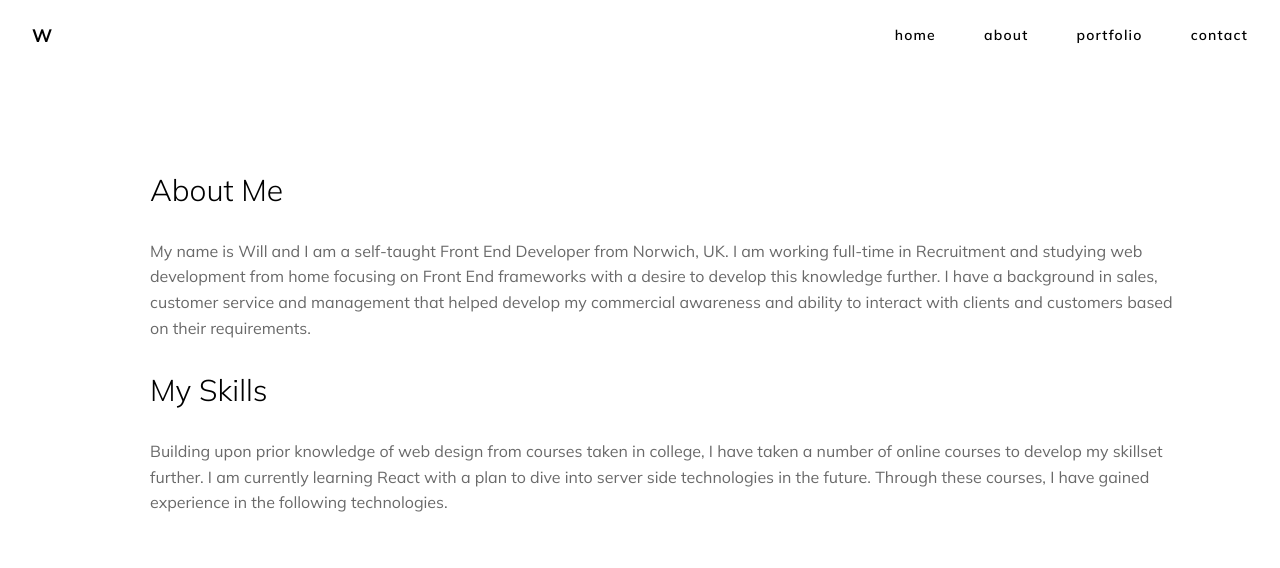
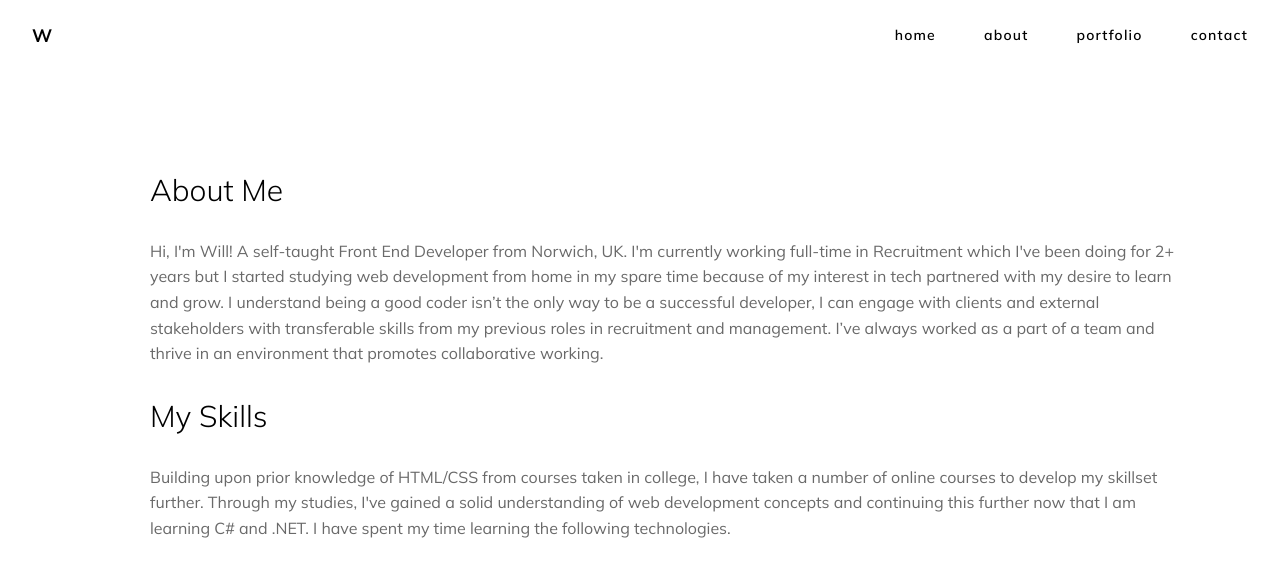
Before and after one commit to wwilsonnorth/wwilsonnorth.github.io, a plain HTML site: page about.html in a window 1280 px wide. Shown: the top 568 px of the page. Drawn offline with Linux system fonts and the light colour scheme.

Commit message:
updated 'about' page

```diff
--- a/about.html
+++ b/about.html
@@ -36,19 +36,11 @@
     <div class="section-container">
         <div class="inner-section-container">
             <h2 class="inner-header">About Me</h2>
-            <p class="inner-about-description">My name is Will and I am a self-taught Front End Developer
-                from Norwich, UK. I am working full-time in Recruitment and studying web development from home focusing
-                on Front End frameworks with a desire to develop this knowledge further. I have a background in sales,
-                customer service and management that helped develop my commercial awareness and ability to interact with
-                clients and customers based on their requirements.
-
-            </p>
+            <p class="inner-about-description">Hi, I'm Will! A self-taught Front End Developer
+                from Norwich, UK. I'm currently working full-time in Recruitment which I've been doing for 2+ years but I started studying web development from home in my spare time because of my interest in tech partnered with my desire to learn and grow. I understand being a good coder isn’t the only way to be a successful developer, I can engage with clients and external stakeholders with transferable skills from my previous roles in recruitment and management. I’ve always worked as a part of a team and thrive in an environment that promotes collaborative working.</p>
             <h2 class="inner-header">My Skills</h2>
-            <p class="inner-about-description">Building upon prior knowledge of web design from courses taken in
-                college, I have taken a
-                number of online courses to develop my skillset further. I am currently learning React with a plan to
-                dive into server side technologies in the future. Through these courses,
-                I have gained experience in the following technologies.</p>
+            <p class="inner-about-description">Building upon prior knowledge of HTML/CSS from courses taken in
+                college, I have taken a number of online courses to develop my skillset further. Through my studies, I've gained a solid understanding of web development concepts and continuing this further now that I am learning C# and .NET. I have spent my time learning the following technologies.</p>
             <div class="skills-container">
                 <i class="fab fa-html5" style="color:#E65202;"></i>
                 <i class="fab fa-css3-alt" style="color:#0177BD;"></i>
```
